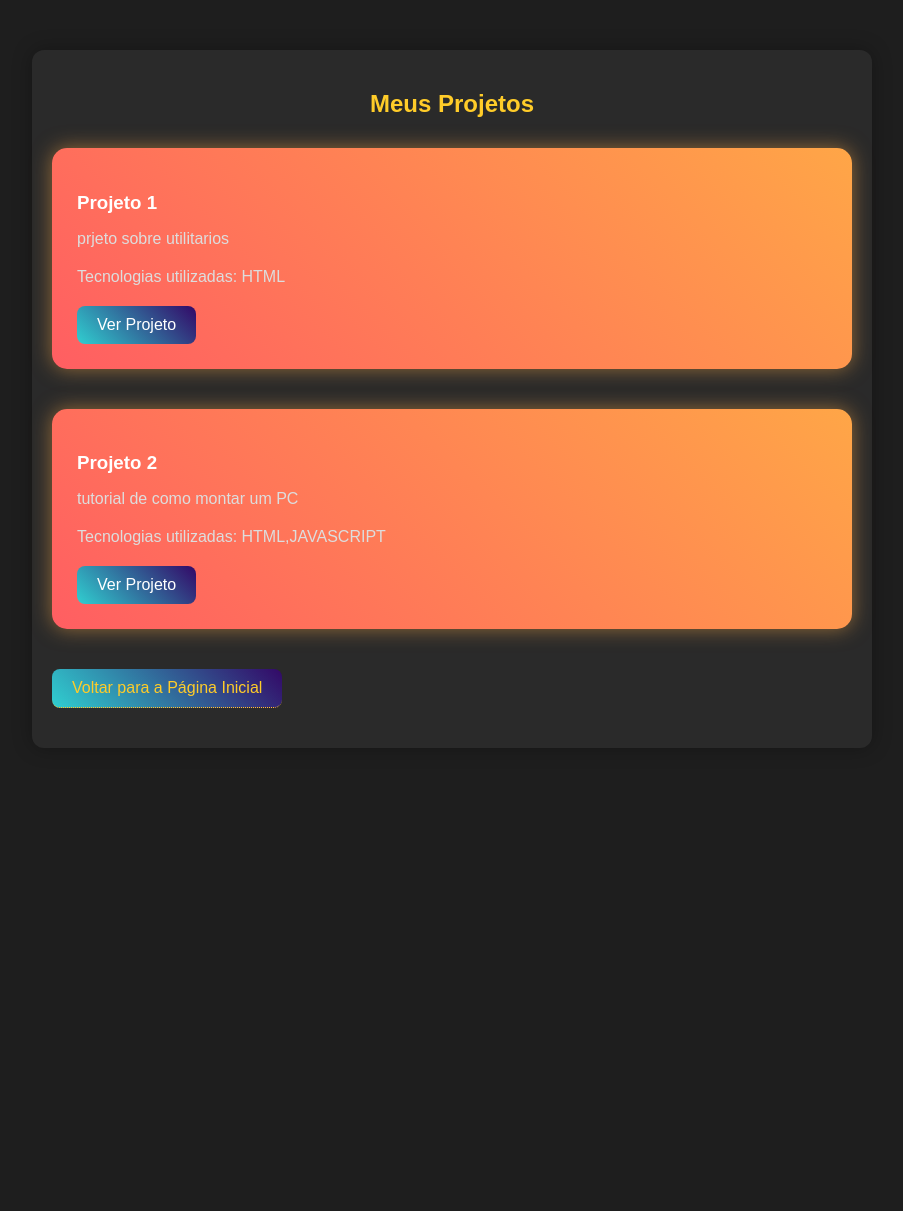
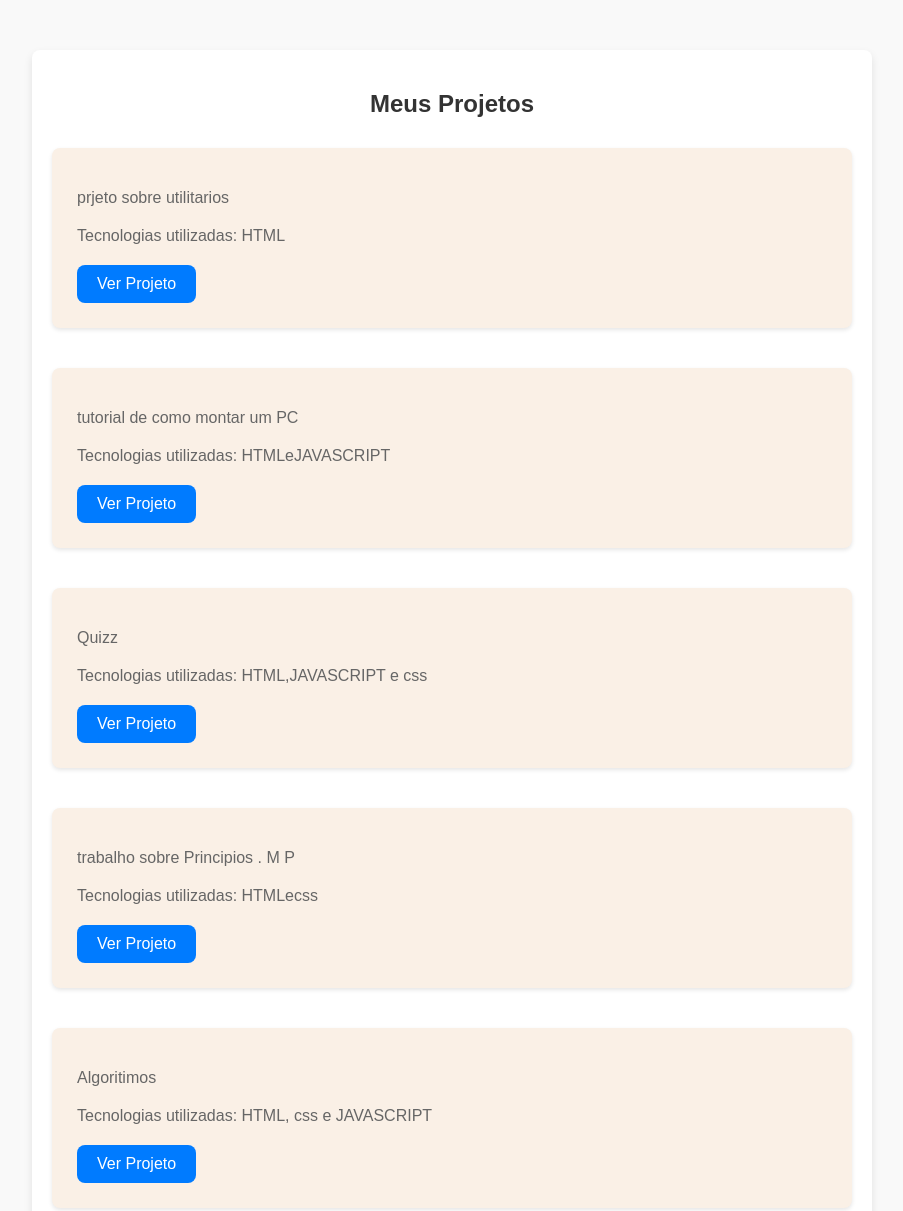
Before and after one commit to deisy321/portofolio, a plain HTML site: page secao2.html in a window 1280 px wide. Shown: the top 1211 px of the page, without its empty margins (188-1091 px from the left). Before the commit the page ends 800 px from the top, so only its background shows below. Drawn offline with Linux system fonts and the light colour scheme.

Commit message:
novos pr

```diff
--- a/secao2.html
+++ b/secao2.html
@@ -11,18 +11,47 @@
         <h2> Meus Projetos </h2>
 
         <div class="project">
-            <h3>Projeto 1</h3>
             <p>prjeto sobre utilitarios</p>
             <p>Tecnologias utilizadas: HTML</p>
             <a href="https://utilitarios-theta.vercel.app/" target="_blank">Ver Projeto</a>
         </div>
 
         <div class="project">
-            <h3>Projeto 2</h3>
+
             <p>tutorial de como montar um PC</p>
-            <p>Tecnologias utilizadas: HTML,JAVASCRIPT</p>
+            <p>Tecnologias utilizadas: HTMLeJAVASCRIPT</p>
             <a href="https://como-montar-um-pc.vercel.app/" target="_blank">Ver Projeto</a>
         </div>
+
+        <div class="project">
+            <p>Quizz </p>
+            <p>Tecnologias utilizadas: HTML,JAVASCRIPT e css</p>
+            <a href="https://sistema-operacional.vercel.app/" target="_blank">Ver Projeto</a>
+        </div>
+
+        <div class="project">
+            <p>trabalho sobre Principios . M P</p>
+            <p>Tecnologias utilizadas: HTMLecss</p>
+            <a href="https://p-m-programa-o-flax.vercel.app/" target="_blank">Ver Projeto</a>
+        </div>
+
+        <div class="project">
+            <p>Algoritimos</p>
+            <p>Tecnologias utilizadas: HTML, css e JAVASCRIPT</p>
+            <a href="https://algoritimos.vercel.app/" target="_blank">Ver Projeto</a>
+        </div>
+        <div class="project">
+            <p></p>
+            <p>Tecnologias utilizadas: HTML,JAVASCRIPT</p>
+            <a href="" target="_blank">Ver Projeto</a>
+        </div>
+        <div class="project">
+            <p></p>
+            <p>Tecnologias utilizadas: HTML,JAVASCRIPT</p>
+            <a href="" target="_blank">Ver Projeto</a>
+        </div>
+
+
 
         <p><a href="index.html">Voltar para a Página Inicial</a></p>
     </section>
--- a/style2.css
+++ b/style2.css
@@ -1,22 +1,22 @@
 body {
     font-family: 'Poppins', sans-serif;
-    background-color: #1e1e1e;
+    background-color: #f9f9f9; /* Um tom suave de cinza */
     margin: 0;
     padding: 0;
-    color: #fff;
+    color: #333; /* Cor do texto principal */
 }
 
 #projects {
     max-width: 800px;
     margin: 50px auto;
     padding: 20px;
-    background-color: #2a2a2a;
-    border-radius: 12px;
-    box-shadow: 0 0 20px rgba(0, 0, 0, 0.3);
+    background-color: #fff; /* Fundo branco */
+    border-radius: 8px; /* Bordas arredondadas */
+    box-shadow: 0 4px 8px rgba(0, 0, 0, 0.1); /* Sombra suave */
 }
 
 h2 {
-    color: #ffcc29;
+    color: #333; /* Cor do título */
     text-align: center;
     margin-bottom: 30px;
 }
@@ -24,53 +24,53 @@ h2 {
 .project {
     margin-bottom: 40px;
     padding: 25px;
-    border-radius: 15px;
-    background: linear-gradient(45deg, #ff5e62, #ffa647);
-    box-shadow: 0 0 20px rgba(255, 174, 71, 0.5);
+    border-radius: 8px; /* Bordas arredondadas */
+    background-color: #faf0e6;/* Um tom suave de cinza */
+    box-shadow: 0 2px 4px rgba(0, 0, 0, 0.1); /* Sombra suave */
     transition: transform 0.3s ease;
 }
 
 .project:hover {
-    transform: scale(1.05);
+    transform: translateY(-5px); /* Efeito de levantamento sutil */
 }
 
 h3 {
-    color: #fff;
+    color: #333; /* Cor do título */
     margin-bottom: 15px;
 }
 
 p {
-    color: #ddd;
+    color: #666; /* Cor do texto secundário */
     margin-bottom: 20px;
 }
 
 a {
     display: inline-block;
     padding: 10px 20px;
-    color: #fff;
-    background: linear-gradient(45deg, #30cfd0, #330867);
-    border-radius: 8px;
+    color: #fff; /* Cor do texto nos botões */
+    background-color: #007bff; /* Azul suave para os botões */
+    border-radius: 8px; /* Bordas arredondadas */
     text-decoration: none;
-    transition: background 0.3s ease;
+    transition: background-color 0.3s ease;
 }
 
 a:hover {
-    background: linear-gradient(45deg, #fc6076, #ffcc29);
+    background-color: #0056b3; /* Um tom mais escuro de azul ao passar o mouse */
 }
 
 p a {
-    color: #ffcc29;
+    color: #007bff; /* Cor do texto dos links */
     text-decoration: none;
-    border-bottom: 1px dotted #ffcc29;
+    border-bottom: 1px dotted #007bff; /* Linha pontilhada para os links */
     transition: border-bottom 0.3s ease;
 }
 
 p a:hover {
-    border-bottom: 1px solid #ffcc29;
+    border-bottom: 1px solid #007bff; /* Linha sólida ao passar o mouse */
 }
 
 footer {
     text-align: center;
     margin-top: 50px;
-    color: #ddd;
+    color: #666; /* Cor do texto do rodapé */
 }
```
